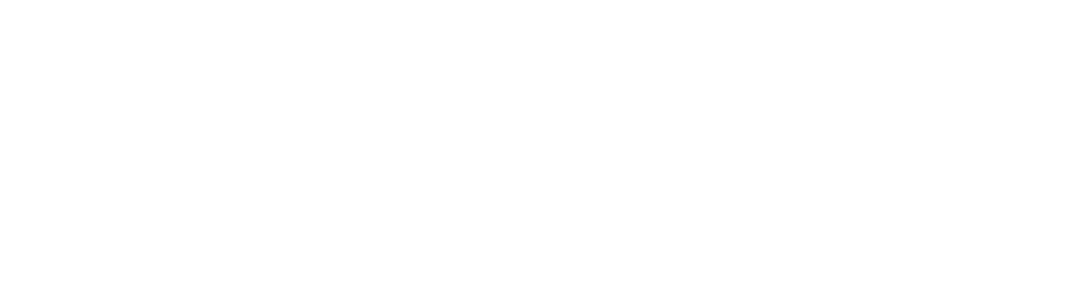
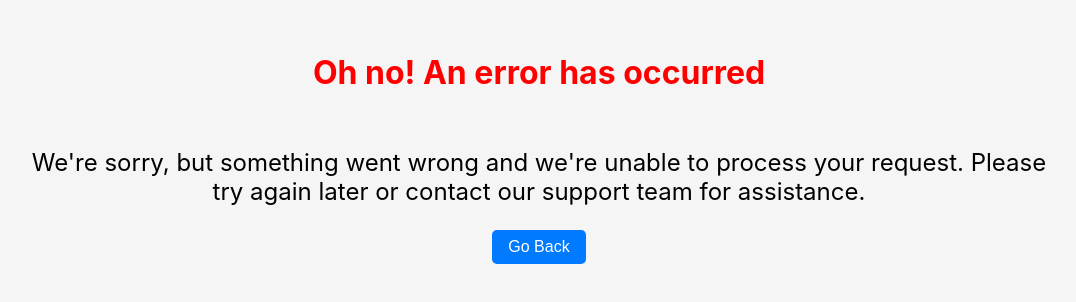
Before and after one commit to EDCVIITTechnical/VpRegistration-23, a React (Create React App) app: page /error in a window 1280 px wide. Before the commit this address had no page. Shown: the part 252-554 px from the top of the page, without its empty margins (101-1177 px from the left). Built offline with nearby package versions, Linux system fonts and the light colour scheme.

Commit message:
Implemented error page

```diff
--- a/src/App.js
+++ b/src/App.js
@@ -8,12 +8,14 @@
 // import CampusAmbForm from "./CampusAmbForm";
 import TermsAndConditions from "./TermsAndConditions";
 import PrivacyPolicy from "./PrivacyPolicy";
+import Error from "./Error";
 
 function App() {
   return (
     <div className="App">
       <Routes>
         <Route path="/success" element={<PaymentSuccess />} />
+        <Route path="/error" element={<Error />} />
         {/* <Route path="/registerasamb" element={<CampusAmbForm />} /> */}
         <Route path="registerforvp" element={<TestForm />} />
         <Route path="/termsAndConditions" element={<TermsAndConditions />} />
--- /dev/null
+++ b/src/Error.css
@@ -0,0 +1,30 @@
+.error-page {
+    display: flex;
+    flex-direction: column;
+    align-items: center;
+    justify-content: center;
+    height: 100vh;
+    background-color: #f5f5f5;
+  }
+
+  .error-page__header {
+    font-size: 2em;
+    color: #ff0000;
+    margin-bottom: 1em;
+  }
+
+  .error-page__button {
+    padding: 0.5em 1em;
+    background-color: #007bff;
+    color: #ffffff;
+    border: none;
+    border-radius: 0.3em;
+    font-size: 1em;
+    cursor: pointer;
+  }
+
+  .error-page__description {
+    font-size: 1.5em;
+    text-align: center;
+    width: 80%;
+  }
--- /dev/null
+++ b/src/Error.js
@@ -0,0 +1,21 @@
+import React from 'react'
+import { useNavigate } from "react-router-dom";
+import "./Error.css";
+
+function Error() {
+    const navigate = useNavigate();
+
+  return (
+    <div className="error-page">
+         <h1 className="error-page__header">Oh no! An error has occurred</h1>
+      <p className="error-page__description">
+        We're sorry, but something went wrong and we're unable to process your request.
+        Please try again later or contact our support team for assistance.
+      </p>
+
+      <button className="error-page__button" onClick={() => navigate(-1)}>Go Back</button>
+    </div>
+  );
+}
+
+export default Error
--- a/src/TestForm.js
+++ b/src/TestForm.js
@@ -6,7 +6,7 @@
 import { Button, TextField } from "@mui/material";
 import "./TestForm.css";
 // backend req handler
-import axios from "axios";
+// import axios from "axios";
 // router
 import { useNavigate } from "react-router-dom";
 // import font
@@ -18,12 +18,12 @@
   //   "Vp-Coming-Soon/src/assets/vp-logo.png";
 
 //   const [paymentSucceded, setPaymentSucceded] = useState(false);
-  const [registered, setRegistered] = useState(false);
+  // const [registered, setRegistered] = useState(false);
 
   const navigate = useNavigate();
 
   const [loading, setLoading] = useState(false);
-
+  const [error, setError] = useState(null);
 
   //   payment Methods
 //   function loadScript(src) {
@@ -153,14 +153,15 @@
     if (response.status === 200) {
       navigate('/success');
     } else {
-      console.error(await response.text());
+      setError(await response.text());
     }
     setLoading(false);
     // console.log(await response.text());
-    console.log("success");
   } catch (error) {
+    setError(error.message);
     console.error(error);
   }
+  setLoading(false);
 };
 
 
@@ -412,6 +413,10 @@
         </div>
       </section>
       )}
+  {error && (
+   navigate('/error')
+  )}
+
     </>
   );
 }
```
